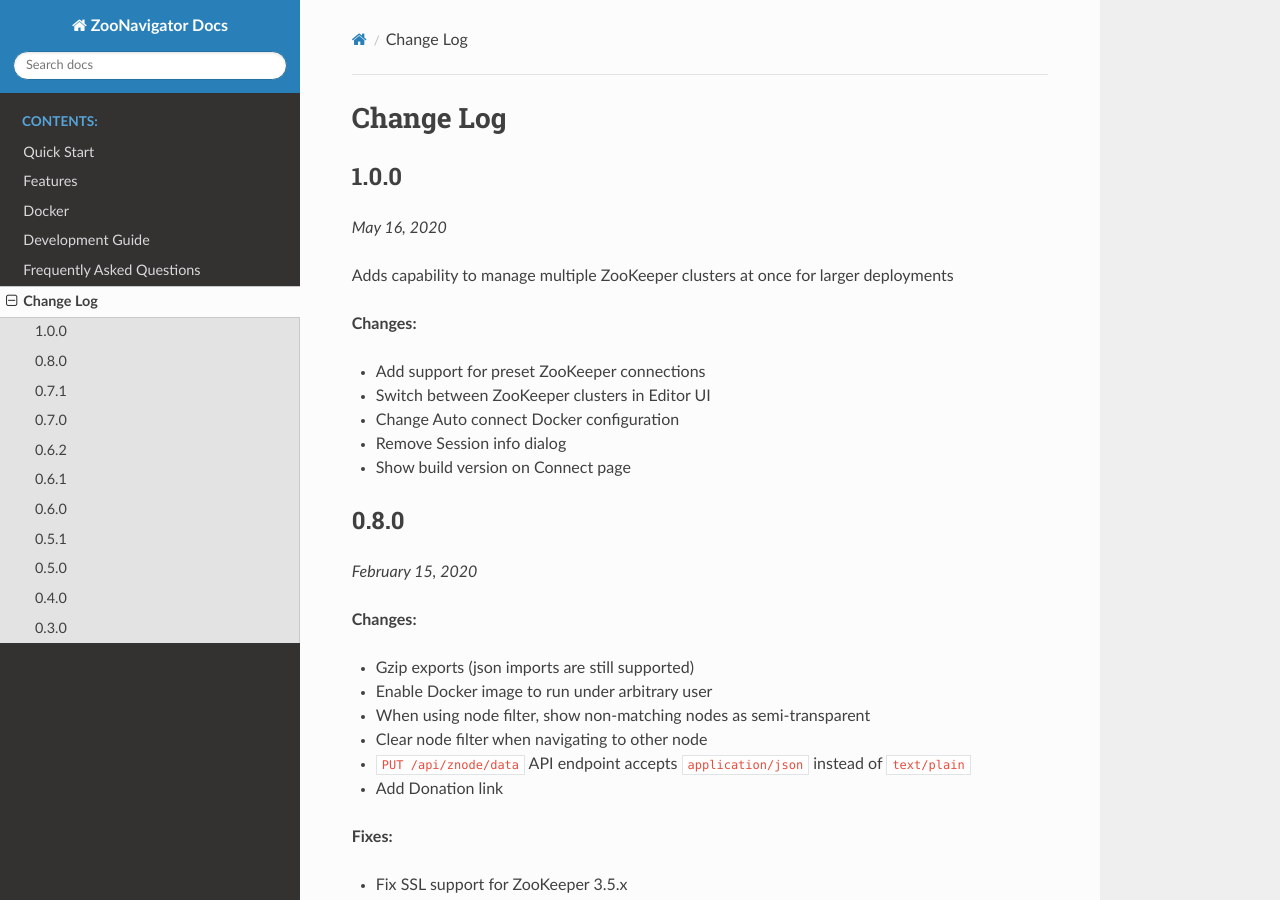
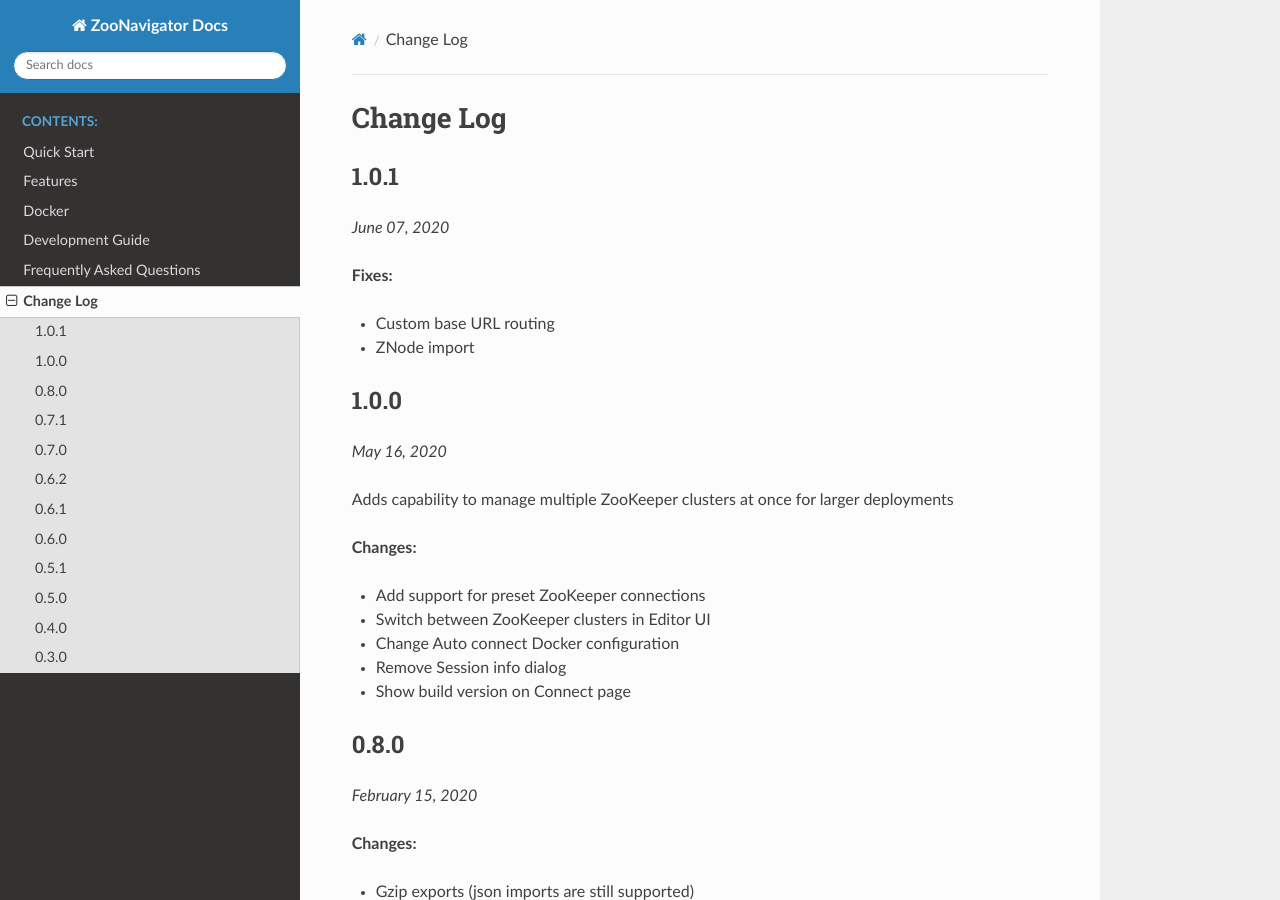
Before and after one commit to elkozmon/zoonavigator, a Sphinx documentation site: the page built from docs/changelog.rst, in a window 1280 px wide and 900 px high. Built offline with Sphinx 7.4.7 and the Read the Docs theme 2.0.0, drawn with Linux system fonts in a browser that asks for light colours.

Commit message:
Update changelog

```diff
--- a/docs/changelog.rst
+++ b/docs/changelog.rst
@@ -1,6 +1,17 @@
 ==========
 Change Log
 ==========
+
+1.0.1
+-----
+
+*June 07, 2020*
+
+
+**Fixes:**
+
+* Custom base URL routing
+* ZNode import
 
 1.0.0
 -----
```
